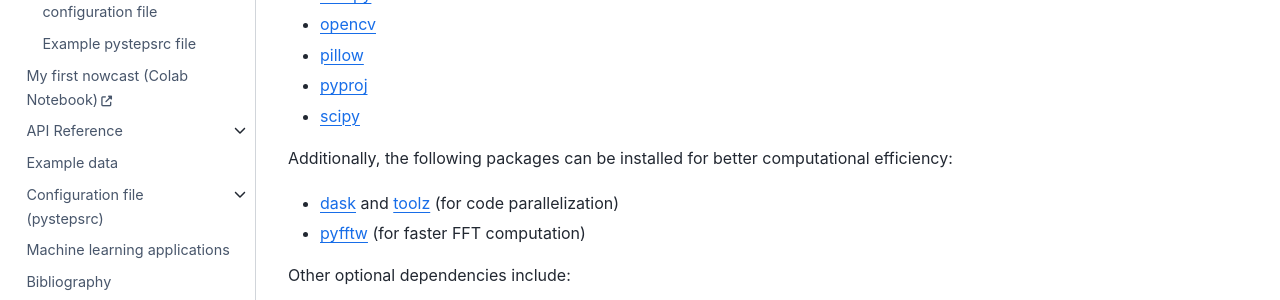
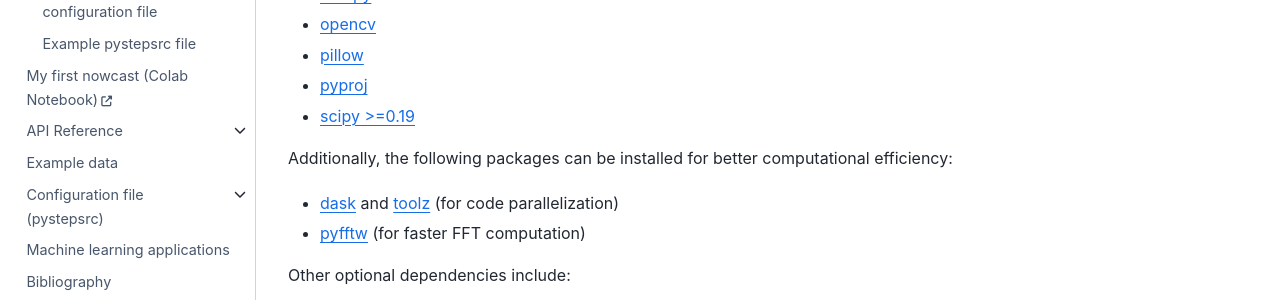
Before and after one commit to pySTEPS/pysteps, a Sphinx documentation site: the page built from doc/source/user_guide/install_pysteps.rst, in a window 1280 px wide and 900 px high. Shown: the part 401-701 px from the top of the window. Built offline with Sphinx 7.4.7 and the Sphinx Book theme 1.1.4, drawn with Linux system fonts in a browser that asks for light colours; pages that are not in the unit, such as notebooks, are missing from menus.

Commit message:
Specify minimum version for scipy

```diff
--- a/doc/source/user_guide/install_pysteps.rst
+++ b/doc/source/user_guide/install_pysteps.rst
@@ -16,7 +16,7 @@ The pysteps package needs the following dependencies
 * `opencv <https://opencv.org/>`_
 * `pillow <https://python-pillow.org/>`_
 * `pyproj <https://jswhit.github.io/pyproj/>`_
-* `scipy <https://www.scipy.org/>`_
+* `scipy >=0.19 <https://www.scipy.org/>`_
 
 
 Additionally, the following packages can be installed for better computational
```
